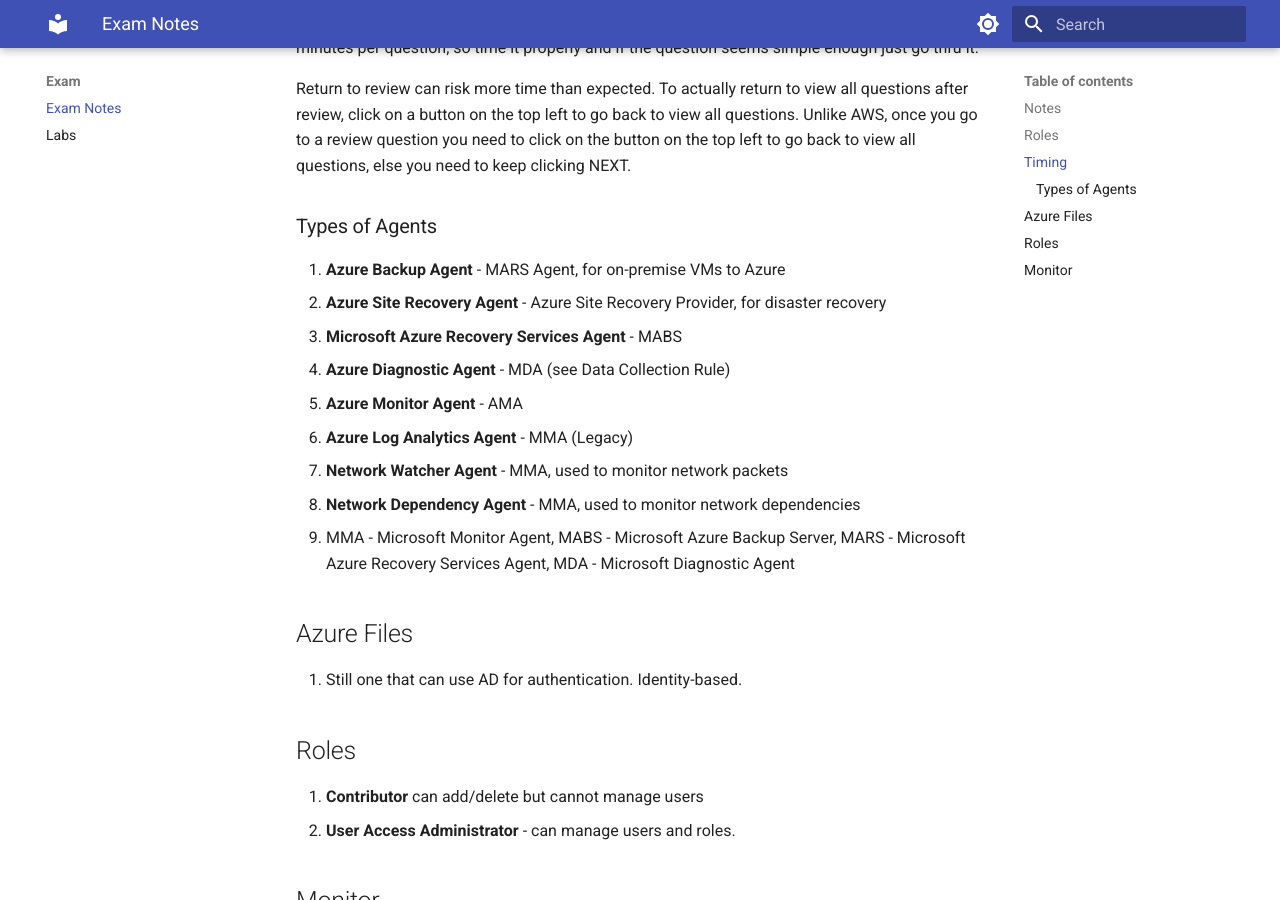
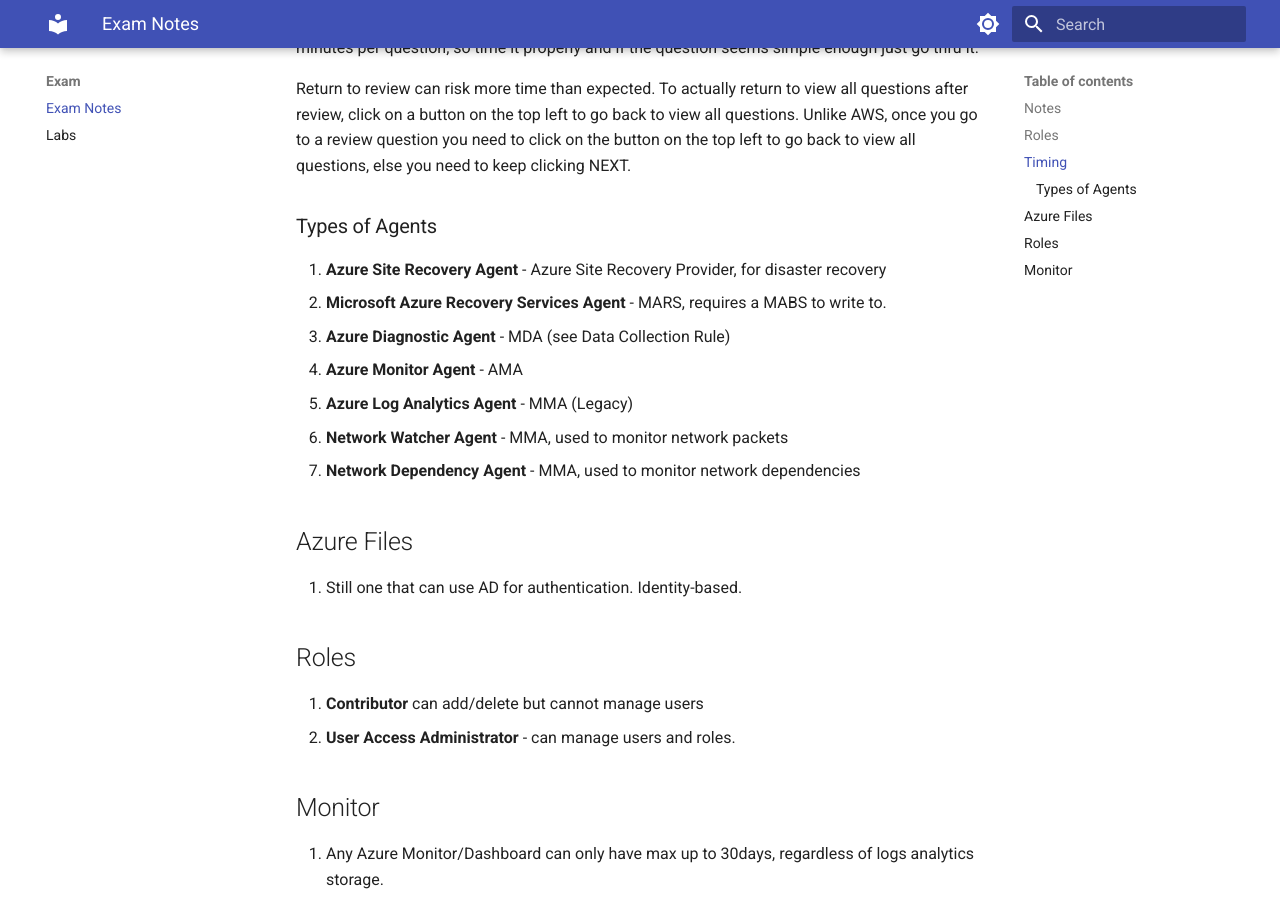
Before and after one commit to yoonghan/AZ-104-Azure-Administrator-Associate, an MkDocs documentation site: the page built from docs/Exam_Preparation/Notes.md, in a window 1280 px wide and 900 px high, scrolled down 578 px. Built offline with MkDocs 1.6.1 and Material for MkDocs 9.7.7, drawn with Linux system fonts in a browser that asks for light colours.

Commit message:
Update backup notes.

```diff
--- a/docs/Exam_Preparation/Notes.md
+++ b/docs/Exam_Preparation/Notes.md
@@ -14,15 +14,13 @@
 Return to review can risk more time than expected. To actually return to view all questions after review, click on a button on the top left to go back to view all questions. Unlike AWS, once you go to a review question you need to click on the button on the top left to go back to view all questions, else you need to keep clicking NEXT.
 
 ### Types of Agents
-1. **Azure Backup Agent** - MARS Agent, for on-premise VMs to Azure
-2. **Azure Site Recovery Agent** - Azure Site Recovery Provider, for disaster recovery
-3. **Microsoft Azure Recovery Services Agent** - MABS
-4. **Azure Diagnostic Agent** - MDA (see Data Collection Rule)
-5. **Azure Monitor Agent** - AMA
-6. **Azure Log Analytics Agent** - MMA (Legacy)
-7. **Network Watcher Agent** - MMA, used to monitor network packets
-8. **Network Dependency Agent** - MMA, used to monitor network dependencies
-9. MMA - Microsoft Monitor Agent, MABS - Microsoft Azure Backup Server, MARS - Microsoft Azure Recovery Services Agent, MDA - Microsoft Diagnostic Agent
+1. **Azure Site Recovery Agent** - Azure Site Recovery Provider, for disaster recovery
+2. **Microsoft Azure Recovery Services Agent** - MARS, requires a MABS to write to.
+3. **Azure Diagnostic Agent** - MDA (see Data Collection Rule)
+4. **Azure Monitor Agent** - AMA
+5. **Azure Log Analytics Agent** - MMA (Legacy)
+6. **Network Watcher Agent** - MMA, used to monitor network packets
+7. **Network Dependency Agent** - MMA, used to monitor network dependencies
 
 ## Azure Files
 1. Still one that can use AD for authentication. Identity-based.
```
Also changed, not shown: docs/Backup.md (+14 -1 lines).
